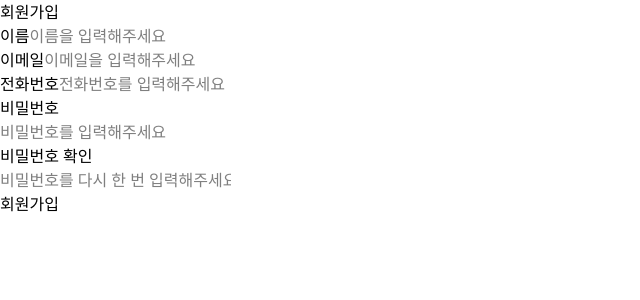
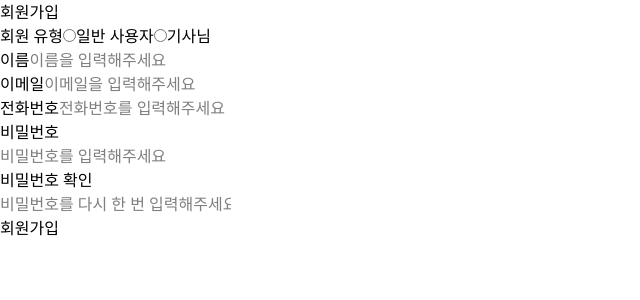
Before and after one commit to Mov2ng/8--Moving-Mov2ng-FE, a Next.js app: page /signup in a window 1280 px wide. Shown: the top 300 px of the page, without its empty margins (0-640 px from the left). Built offline with nearby package versions, Linux system fonts and the light colour scheme; no server answers; grey boxes are pictures that could not be loaded; a web font is replaced by a local one.

Commit message:
feat: role 필드 및 검증 추가

```diff
--- a/src/components/auth/LoginForm.tsx
+++ b/src/app/login/(components)/LoginForm.tsx
@@ -3,10 +3,10 @@
 import { useLogin } from "@/hooks/useAuth";
 import { LoginFormValues, loginSchema } from "@/libs/validation/authSchemas";
 import { zodResolver } from "@hookform/resolvers/zod";
-import { useRouter } from "next/navigation";
 import { useForm } from "react-hook-form";
-import FormField from "../form/FormField";
+import FormField from "../../../components/form/FormField";
 import { parseServerError } from "@/utils/parseServerError";
+import RoleToggle from "../../../components/toggle/RoleToggle";
 
 /**
  * 로그인 폼
@@ -14,8 +14,6 @@ import { parseServerError } from "@/utils/parseServerError";
  * - 로딩/에러 처리 포함
  */
 export default function LoginForm() {
-  const router = useRouter();
-
   const {
     register,
     handleSubmit,
@@ -23,7 +21,6 @@ export default function LoginForm() {
     setError,
   } = useForm<LoginFormValues>({
     resolver: zodResolver(loginSchema),
-    defaultValues: { email: "", password: "" },
   });
 
   // useLogin hook: onSuccess에서 accessToken 저장 + me invalidate 처리
@@ -63,12 +60,13 @@ export default function LoginForm() {
       }
 
       // 알 수 없는 오류 처리
-      alert("회원가입 중 알 수 없는 오류가 발생했습니다.");
+      alert("로그인 중 알 수 없는 오류가 발생했습니다.");
     }
   };
 
   return (
     <form onSubmit={handleSubmit(onSubmit)}>
+      <RoleToggle register={register("role")} error={errors.role} />
       <FormField
         label="이메일"
         register={register("email")}
--- a/src/app/login/page.tsx
+++ b/src/app/login/page.tsx
@@ -1,4 +1,4 @@
-import LoginForm from "@/components/auth/LoginForm";
+import LoginForm from "./(components)/LoginForm";
 
 export default function LoginPage() {
   return (
--- a/src/components/auth/SignupForm.tsx
+++ b/src/app/signup/(components)/SignupForm.tsx
@@ -3,29 +3,18 @@
 import { useSignup } from "@/hooks/useAuth";
 import { SignupFormValues, signupSchema } from "@/libs/validation/authSchemas";
 import { zodResolver } from "@hookform/resolvers/zod";
-import { useRouter } from "next/navigation";
 import { useForm } from "react-hook-form";
-import FormField from "../form/FormField";
+import FormField from "../../../components/form/FormField";
 import { parseServerError } from "@/utils/parseServerError";
+import RoleToggle from "../../../components/toggle/RoleToggle";
 
 /**
  * 회원가입 폼 컴포넌트
- *
  * - react-hook-form + zod로 클라이언트 유효성 검사
  * - 서버 에러(예: 이메일 중복)는 mutation.error에서 처리
  * - 모든 입력 필드에 주석으로 설명 포함
- * throw {
-  name: "ValidationError",      // ▷ 어떤 종류의 에러인지 식별
-  code: "EMAIL_REQUIRED",       // ▷ 비즈니스 로직에서 식별하기 위한 고유 코드
-  status: 400,                  // ▷ 클라이언트에게 내려갈 HTTP 상태 코드
-  details: {                    // ▷ 어떤 필드에서 문제가 났는지 등 추가 정보
-    field: "email",
-    reason: "이메일이 비어 있습니다"
-  }
-};
  */
 export default function SignupForm() {
-  const router = useRouter();
 
   // react-hook-form 세팅 (zod 검증)
   const {
@@ -36,13 +25,6 @@ export default function SignupForm() {
     reset,
   } = useForm<SignupFormValues>({
     resolver: zodResolver(signupSchema),
-    defaultValues: {
-      name: "",
-      email: "",
-      phoneNum: "",
-      password: "", // ANCHOR: 여긴 왜 string
-      passwordConfirm: "",
-    },
   });
 
   // useSignup hook: 서버에 회원가입 요청 mutation
@@ -50,14 +32,17 @@ export default function SignupForm() {
 
   // form 제출 핸들러
   const onSubmit = async (values: SignupFormValues) => {
+    console.log(values);
     try {
       // mutation으로 회원가입 요청
       // userService.signup 내부에서 apiClient가 body를 json.stringify
       await signupMutation.mutateAsync({
+        role: values.role,
         name: values.name,
         email: values.email,
         phoneNum: values.phoneNum,
         password: values.password,
+        passwordConfirm: values.passwordConfirm,
       });
 
       // 성공 시 form reset + 성공 UI 처리
@@ -78,7 +63,8 @@ export default function SignupForm() {
         const { reason } = parsed.details;
 
         if (field && typeof field === "string") {
-          setError(field as keyof SignupFormValues, { // TODO: 타입 단언 타입 가드로 바꾸기
+          setError(field as keyof SignupFormValues, {
+            // TODO: 타입 단언 타입 가드로 바꾸기
             message: typeof reason === "string" ? reason : parsed.message,
           });
           return;
@@ -98,6 +84,7 @@ export default function SignupForm() {
 
   return (
     <form onSubmit={handleSubmit(onSubmit)}>
+      <RoleToggle register={register("role")} error={errors.role} />
       <FormField
         label="이름"
         register={register("name")}
--- a/src/app/signup/page.tsx
+++ b/src/app/signup/page.tsx
@@ -1,4 +1,4 @@
-import SignupForm from "@/components/auth/SignupForm";
+import SignupForm from "@/app/signup/(components)/SignupForm";
 
 export default function SignupPage() {
   return (
--- /dev/null
+++ b/src/components/toggle/RoleToggle.tsx
@@ -0,0 +1,19 @@
+import { FieldError, UseFormRegisterReturn } from "react-hook-form";
+
+
+export default function RoleToggle({ register, error }: { register: UseFormRegisterReturn, error?: FieldError }) {
+  return (
+    <div>
+      <label>회원 유형</label>
+      <label>
+        <input {...register} type="radio" value="USER" name="role" />
+        일반 사용자
+      </label>
+      <label>
+        <input {...register} type="radio" value="DRIVER" name="role" />
+        기사님
+      </label>
+      {error && <p className="text-red-600 text-xs">{error.message}</p>}
+    </div>
+  );
+}
--- a/src/libs/validation/authSchemas.ts
+++ b/src/libs/validation/authSchemas.ts
@@ -9,8 +9,11 @@ import z from "zod";
  */
 export const signupSchema = z
   .object({
+    role: z.enum(["USER", "DRIVER"], {
+      message: "role은 'USER' 또는 'DRIVER'만 가능합니다",
+    }),
     name: z.string().min(1, "이름을 입력해 주세요").max(50),
-    email: z.string().email("유효한 이메일을 입력해 주세요"),
+    email: z.email("유효한 이메일을 입력해 주세요"),
     phoneNum: z
       .string()
       .regex(/^[0-9]+$/, "숫자만 입력해 주세요")
@@ -39,8 +42,11 @@ export type SignupFormValues = z.infer<typeof signupSchema>;
  * - email, password
  */
 export const loginSchema = z.object({
-  email: z.string().email("유효한 이메일을 입력해 주세요"),
-  password: z.string(),
+  role: z.enum(["USER", "DRIVER"], {
+    message: "role은 'USER' 또는 'DRIVER'만 가능합니다",
+  }),
+  email: z.email("유효한 이메일을 입력해 주세요"),
+  password: z.string().min(1, "비밀번호를 입력해 주세요"),
 });
 
 // zod 스키마에서 ts 타입으로 변환
--- a/src/services/userService.ts
+++ b/src/services/userService.ts
@@ -11,17 +11,19 @@ import { apiClient } from "@/libs/apiClient";
 
 export const userService = {
   signup: (data: {
+    role: string;
     name: string;
     email: string;
     phoneNum: string;
     password: string;
+    passwordConfirm: string;
   }) => {
     return apiClient("/auth/signup", {
       method: "POST",
       body: data,
     });
   },
-  login: (data: { email: string; password: string }) => {
+  login: (data: { email: string; password: string; role: string }) => {
     return apiClient("/auth/login", {
       method: "POST",
       body: data,
```
